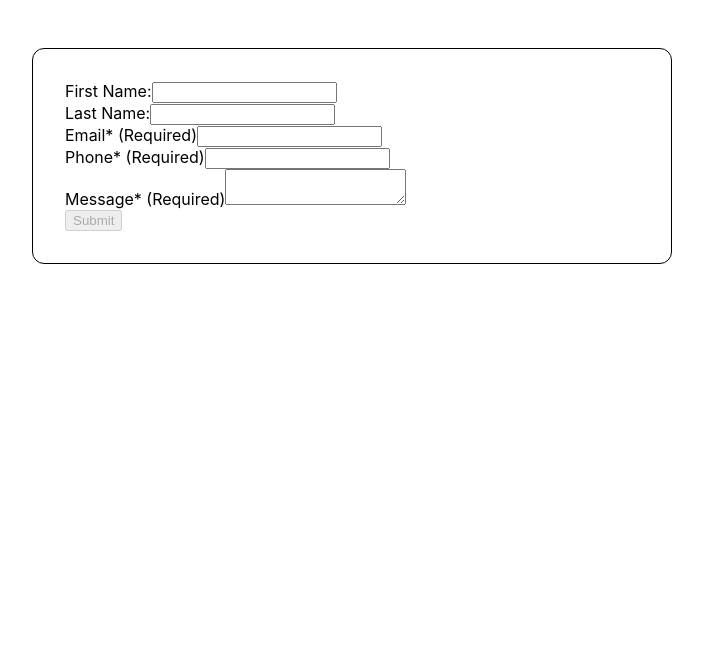
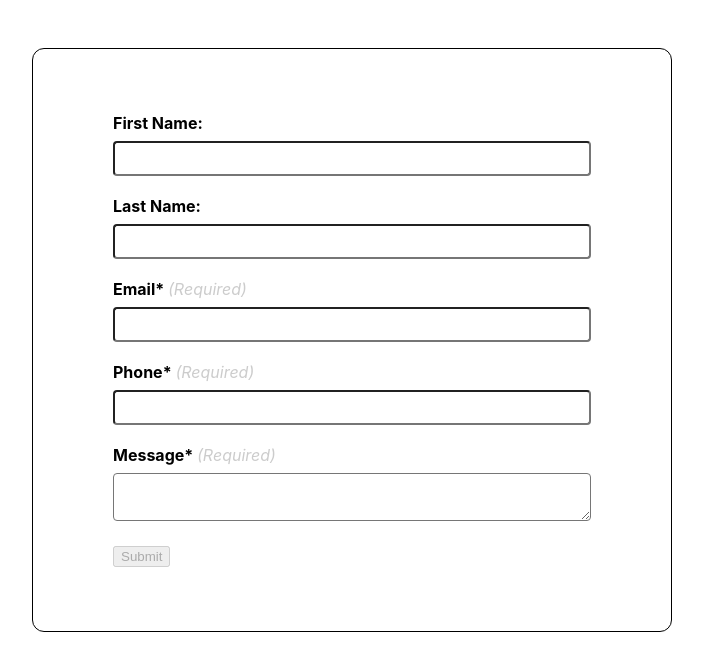
Before and after one commit to Yadahi/simple-form, a React (Create React App) app: page / in a window 1280 px wide. Shown: the top 670 px of the page, without its empty margins (288-991 px from the left). Built offline with nearby package versions, Linux system fonts and the light colour scheme.

Commit message:
[FEATURE] add style to input field and error messages

```diff
--- a/src/components/BasicForm.js
+++ b/src/components/BasicForm.js
@@ -123,11 +123,25 @@ const BasicForm = () => {
       textResetInput();
     }, 3000);
   };
+
+  const emailInputClasses = emailInputIsInvalid
+    ? "form-control--invalid"
+    : "form-control";
+
+  const phoneInputClasses = phoneInputIsInvalid
+    ? "form-control--invalid"
+    : "form-control";
+
+  const textInputClasses = textInputIsInvalid
+    ? "form-control--invalid"
+    : "form-control";
+
   return (
     <div>
       {isLoading && <p>Loading...</p>}
       {isError && <p>Invalid email: {emailInput}</p>}
-      <form onSubmit={formSubmitHandler}>
+      <form class="form-control" onSubmit={formSubmitHandler}>
+        <div className="form-control__group">
           <div>
             <label htmlFor="first-name">First Name:</label>
             <input
@@ -148,9 +162,12 @@ const BasicForm = () => {
               onBlur={lastNameBlurHandler}
             ></input>
           </div>
-        <div>
+          <div className={emailInputClasses}>
             <label htmlFor="email">
-            Email* <span>(Required)</span>
+              Email*{" "}
+              <span className="form-control__message--required">
+                (Required)
+              </span>
             </label>
             <input
               type="email"
@@ -160,12 +177,15 @@ const BasicForm = () => {
               onBlur={emailBlurHandler}
             ></input>
             {(emailInputIsInvalid || !formInputValidity.email) && (
-            <p>Email is invalid</p>
+              <p className="form-control__message--error">Email is invalid</p>
             )}
           </div>
-        <div>
+          <div className={phoneInputClasses}>
             <label htmlFor="phone">
-            Phone* <span>(Required)</span>
+              Phone*{" "}
+              <span className="form-control__message--required">
+                (Required)
+              </span>
             </label>
             <input
               type="tel"
@@ -175,12 +195,15 @@ const BasicForm = () => {
               onBlur={phoneBlurHandler}
             ></input>
             {(phoneInputIsInvalid || !formInputValidity.phone) && (
-            <p>Phone is invalid</p>
+              <p className="form-control__message--error">Phone is invalid</p>
             )}
           </div>
-        <div>
+          <div className={textInputClasses}>
             <label htmlFor="text">
-            Message* <span>(Required)</span>
+              Message*{" "}
+              <span className="form-control__message--required">
+                (Required)
+              </span>
             </label>
             <textarea
               id="text"
@@ -191,11 +214,12 @@ const BasicForm = () => {
               onBlur={textBlurHandler}
             ></textarea>
             {(textInputIsInvalid || !formInputValidity.text) && (
-            <p>Text is invalid</p>
+              <p className="form-control__message--error">Text is invalid</p>
             )}
           </div>
           <div>
             <button disabled={!formIsValid}>Submit</button>
+          </div>
         </div>
       </form>
     </div>
--- a/src/components/basic-form.styles.scss
+++ b/src/components/basic-form.styles.scss
@@ -1,8 +1,40 @@
-.app {
-  width: 90%;
-  max-width: 40rem;
-  border: 1px solid black;
-  border-radius: 12px;
-  margin: 3rem auto;
-  padding: 2rem;
+.form-control {
+  label {
+    display: block;
+    font-weight: bold;
+    margin-bottom: 0.5rem;
+  }
+  input,
+  textarea {
+    width: 100%;
+    padding: 0.5rem;
+    border-radius: 4px;
+  }
+  textarea {
+  }
+  &--invalid {
+    input,
+    textarea {
+      border: 1px solid #b40e0e;
+      background-color: #fddddd;
+    }
+  }
+
+  &__message {
+    &--required {
+      color: #ccc;
+      font-weight: normal;
+      font-style: italic;
+    }
+    &--error {
+      color: #b40e0e;
+    }
+  }
+  &__group {
+    display: flex;
+    flex-direction: column;
+    gap: 1.25rem;
+  }
+  &__action {
+  }
 }
--- a/src/index.css
+++ b/src/index.css
@@ -15,3 +15,16 @@ code {
   font-family: source-code-pro, Menlo, Monaco, Consolas, "Courier New",
     monospace;
 }
+.app {
+  width: 90%;
+  max-width: 40rem;
+  border: 1px solid black;
+  border-radius: 12px;
+  margin: 3rem auto;
+  padding: 2rem;
+}
+@media (min-width: 640px) {
+  .app {
+    padding: 4rem 5rem;
+  }
+}
```
Lines whose indentation alone changed are shown as unchanged.
